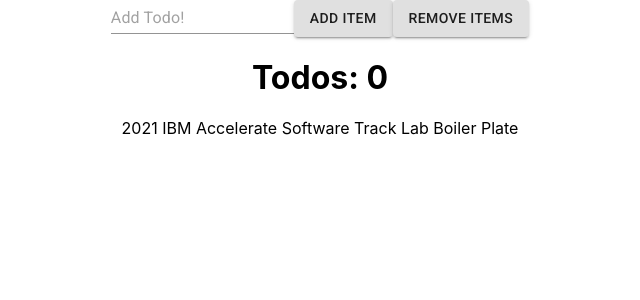
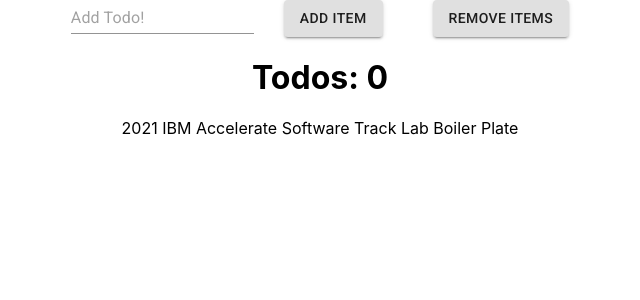
Before and after one commit to 2021-IBM-Accelerate-SW-Track/lab-1-team-43, a React (Create React App) app: page / in a window 1280 px wide. Shown: the top 300 px of the page, without its empty margins (320-960 px from the left). Built offline with nearby package versions, Linux system fonts and the light colour scheme.

Commit message:
Button Margins

```diff
--- a/src/App.js
+++ b/src/App.js
@@ -65,9 +65,9 @@ function App() {
       <TodoList todos={todo}/>
       {/**TextField would probably be better**/}
       <Input inputRef={todoNameRef} type="text" placeholder='Add Todo!' error={inputError}></Input>
-      <Button variant="contained" onClick={handleAddTodo}>Add Item</Button>
+      <Button style= {{marginLeft: '30px'}} variant="contained" onClick={handleAddTodo}>Add Item</Button>
       {/**When there is no elements checked disable the remove items **/}
-      <Button variant="contained" onClick={removeTodos}>Remove Items</Button>
+      <Button style= {{marginLeft: '50px'}} variant="contained" onClick={removeTodos}>Remove Items</Button>
       <h1>Todos: {todo.length}</h1>
       {/**<h1>Completed: {todo.filter(complete => complete.completed).length}</h1>**/}
     <Header/>
```
